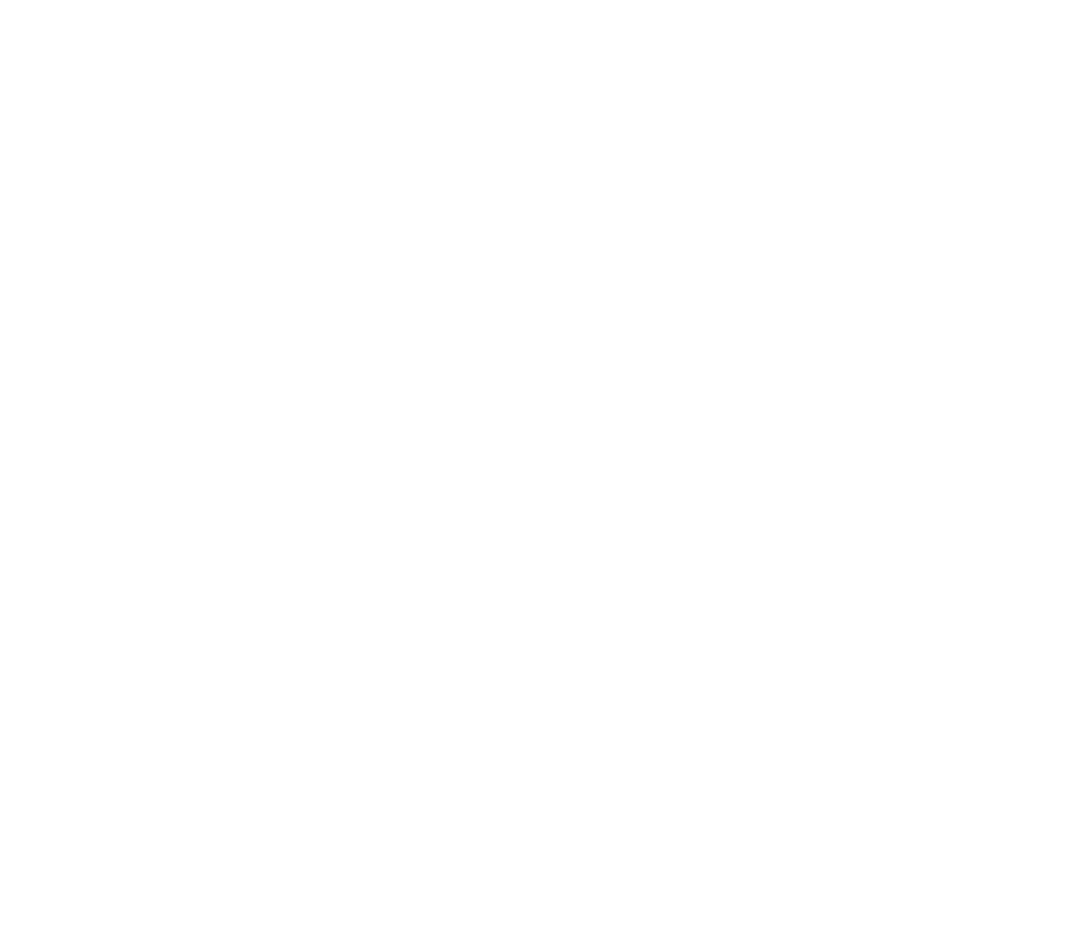
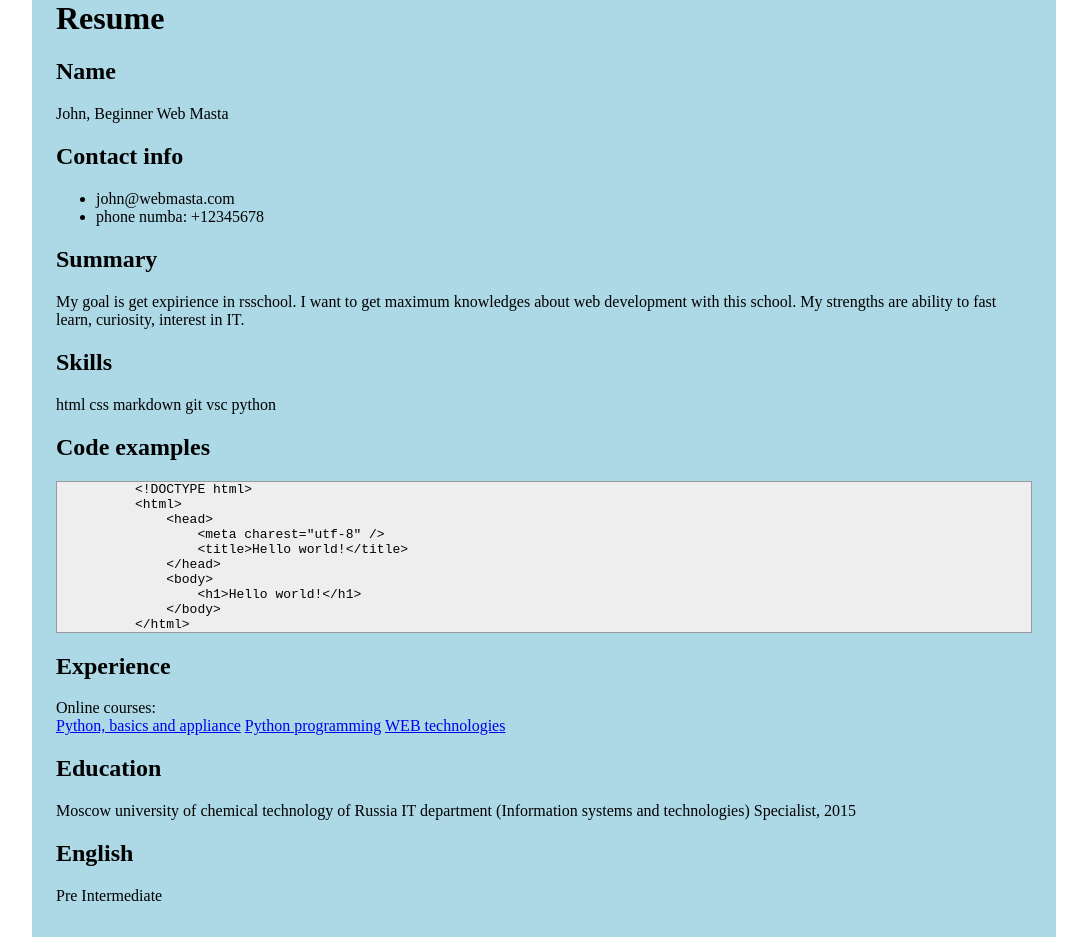
Before and after one commit to tral909/rsschool-cv, a plain HTML site: page index.html in a window 1280 px wide. Shown: the whole page, without its empty margins (96-1183 px from the left). Before the commit the page ends 800 px from the top, so only its background shows below. Drawn offline with Linux system fonts and the light colour scheme.

Commit message:
feat: fill index html with info, add style.css

```diff
--- a/index.html
+++ b/index.html
@@ -4,9 +4,51 @@
     <meta charset="UTF-8">
     <meta name="viewport" content="width=device-width, initial-scale=1.0">
     <meta http-equiv="X-UA-Compatible" content="ie=edge">
+    <link rel="stylesheet" href="style.css">
     <title>Document</title>
 </head>
 <body>
-
+  <div class="wrapper">
+    <header>
+      <h1>Resume</h1>
+    </header>
+    <main>
+      <h2>Name</h2>
+      <p>John, Beginner Web Masta</p>
+      <h2>Contact info</h2>
+      <ul>
+        <li>john@webmasta.com</li>
+        <li>phone numba: +12345678</li>
+      </ul>
+      <h2>Summary</h2>
+      <p>My goal is get expirience in rsschool. I want to get maximum knowledges about web development with this school. My strengths are ability to fast learn, curiosity, interest in IT.</p>
+      <h2>Skills</h2>
+      <p>html css markdown git vsc python</p>
+      <h2>Code examples</h2>
+      <p>
+        <pre>
+          &lt;!DOCTYPE html&gt;
+          &lt;html&gt;
+              &lt;head&gt;
+                  &lt;meta charest=&quot;utf-8&quot; /&gt;
+                  &lt;title&gt;Hello world!&lt;/title&gt;
+              &lt;/head&gt;
+              &lt;body&gt;
+                  &lt;h1&gt;Hello world!&lt;/h1&gt;
+              &lt;/body&gt;
+          &lt;/html&gt;</pre>
+      </p>
+      <h2>Experience</h2>
+      <p>Online courses:<br>
+        <a href="https://stepik.org/certificate/a43b492480f0cfdd1c5e03e9a405e9ae4988a175.pdf">Python, basics and appliance</a>
+        <a href="https://stepik.org/certificate/3fd6abe7d54661ec35caeb79258fe2d9fd2e4856.pdf">Python programming</a>
+        <a href="https://stepik.org/certificate/c28005e19c191b4845b6f71a189b90ce7c34e224.pdf">WEB technologies</a>
+      </p>
+      <h2>Education</h2>
+      <p>Moscow university of chemical technology of Russia IT department (Information systems and technologies) Specialist, 2015</p>
+      <h2>English</h2>
+      <p>Pre Intermediate</p>
+    </main>
+  </div>
 </body>
 </html>
--- /dev/null
+++ b/style.css
@@ -0,0 +1,26 @@
+html, body {
+  margin: 0;
+}
+
+.wrapper {
+  -webkit-box-sizing: border-box;
+  -moz-box-sizing: border-box;
+  -ms-box-sizing: border-box;
+  -o-box-sizing: border-box;
+  box-sizing: border-box;
+  background-color: lightblue;
+  width: 1024px;
+  height: 100%;
+  margin: 0 auto;
+  padding: 0 24px 16px 24px;
+}
+
+header h1 {
+  margin-top: 0;
+}
+
+pre {
+  background-color: #eee;
+  border: 1px solid #999;
+  display: block;
+}
```
